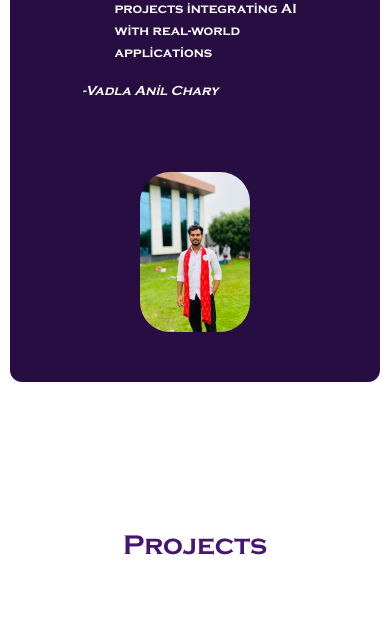
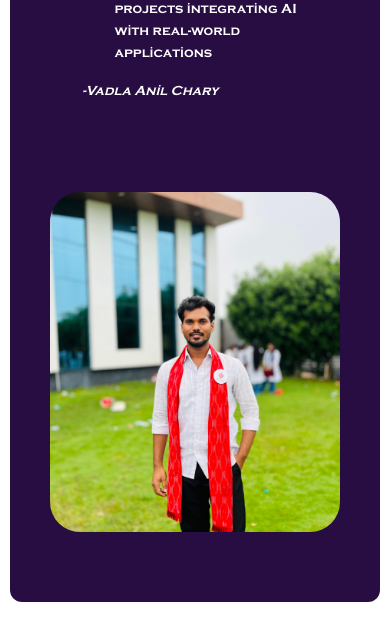
Before and after one commit to anilchary225/ANIL-CHARY-PORTFOLIO, a React (Vite) app: page /home in a window 390 px wide. Shown: the part 1816-2448 px from the top of the page. Built offline with nearby package versions, Linux system fonts and the light colour scheme.

Commit message:
some changes

```diff
--- a/src/Pages/AboutPage/About.css
+++ b/src/Pages/AboutPage/About.css
@@ -44,12 +44,14 @@ body.dark {
     flex: 1;
     max-width: 50%;
     padding: 20px;
+
 }
 
 .about-title {
     color: var(--about-text);
     margin-bottom: 20px;
     font-size: 2.5rem;
+
 }
 
 .about-para {
@@ -57,6 +59,7 @@ body.dark {
     color: var(--about-text);
     font-size: 1.1rem;
     line-height: 1.6;
+
 }
 
 .about-image-container {
--- a/src/Pages/AboutPage/About.jsx
+++ b/src/Pages/AboutPage/About.jsx
@@ -2,6 +2,7 @@ import React from "react";
 import "./About.css";
 
 import portfolioData from '../../data/portfolioData.json'
+import { Link } from "react-router-dom";
 
 function About() {
   return (
--- a/src/Pages/EducationPage/Education.css
+++ b/src/Pages/EducationPage/Education.css
@@ -223,9 +223,9 @@
     }
 
     .education-image {
-        width: 220px;
-        height: 300px;
-        border-radius: 15px;
+        width: 580px;
+        height: 380px;
+        border-radius: 25px;
     }
 
     .education-image:hover {
@@ -247,6 +247,9 @@
         padding: 10px;
         font-size: 0.95rem;
     }
+    .education-image-container {
+        padding: 10px;
+    }
 }
 
 /* Large Mobile Screens (480px - 639px) */
@@ -267,9 +270,9 @@
     }
 
     .education-image {
-        width: 180px;
-        height: 250px;
-        border-radius: 15px;
+        width: 480px;
+        height: 380px;
+        border-radius: 25px;
     }
 
     .education-content {
@@ -284,6 +287,9 @@
     .education-para {
         padding: 8px;
         font-size: 0.9rem;
+    }
+    .education-image-container {
+        padding: 20px;
     }
 }
 
@@ -305,9 +311,9 @@
     }
 
     .education-image {
-        width: 150px;
-        height: 200px;
-        border-radius: 12px;
+        width: 330px;
+        height: 380px;
+        border-radius: 25px;
     }
 
     .education-image:hover {
@@ -322,6 +328,9 @@
     .education-para {
         padding: 5px;
         font-size: 0.85rem;
+    }
+    .education-image-container {
+        padding: 30px;
     }
 }
 
@@ -343,9 +352,9 @@
     }
 
     .education-image {
-        width: 120px;
-        height: 160px;
-        border-radius: 10px;
+        width: 380px;
+        height: 480px;
+        border-radius: 25px;
     }
 
     .education-title {
@@ -356,6 +365,9 @@
     .education-para {
         padding: 3px;
         font-size: 0.8rem;
+    }
+    .education-image-container {
+        padding: 20px;
     }
 }
 
@@ -379,8 +391,8 @@
     }
 
     .education-image {
-        width: 180px;
-        height: 200px;
+        width: 280px;
+        height: 300px;
     }
 
     .education-content {
--- a/src/Pages/EducationPage/Education.jsx
+++ b/src/Pages/EducationPage/Education.jsx
@@ -1,6 +1,7 @@
 import React from 'react'
 import './Education.css'
 import portfolioData from '../../data/portfolioData.json'
+import { Link } from 'react-router-dom'
 
 function Education() {
   return (
@@ -13,6 +14,7 @@ function Education() {
 
 
         <div className="education-content" data-aos="fade-right" >
+
 
         <div className="education-para" style={{ color:'white'}}>
             <h2 className="education-title text-white">Education</h2>
--- a/src/Pages/HomePage/Home.jsx
+++ b/src/Pages/HomePage/Home.jsx
@@ -79,14 +79,14 @@ function Home() {
           })}
 
           <div data-aos="fade-up">
-            <Link
+            <p
               to="/projects"
               className="viewmore-link text-center"
-              style={{ marginTop: "10px" }}
+              style={{ marginTop: "10px",visibility:'hidden' }}
               onClick={() => window.scrollTo({ top: 0, behavior: "smooth" })}
             >
-              View all projects
-            </Link>
+
+            </p>
           </div>
         </div>
       </div>
```
